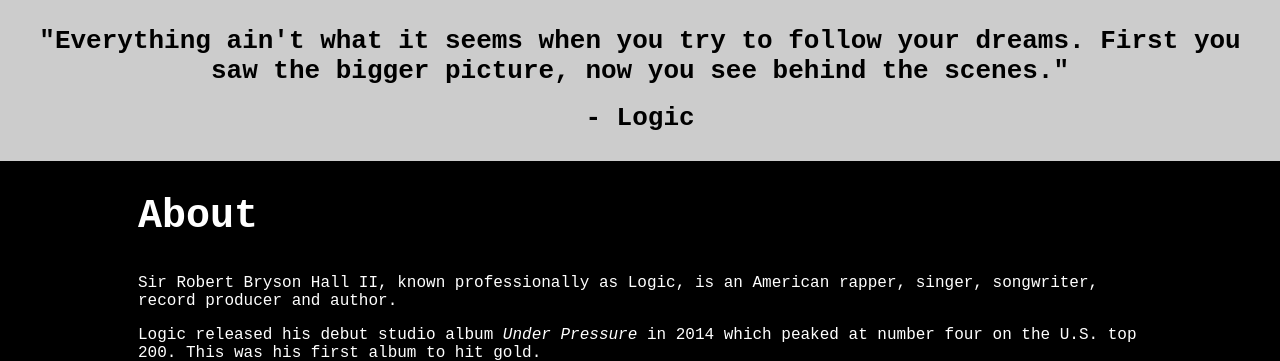
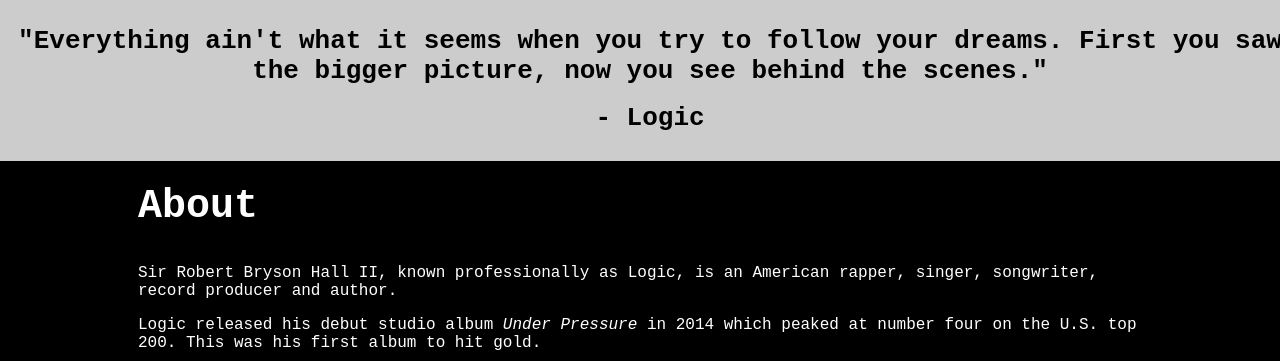
Before and after one commit to jsfilas/FCC-Tribute-Page, a plain HTML site: page index.html in a window 1280 px wide. Shown: the part 854-1215 px from the top of the page. Drawn offline with Linux system fonts and the light colour scheme.

Commit message:
Updated viewport bugs, corrected positioning of hero quote

```diff
--- a/Style/style.css
+++ b/Style/style.css
@@ -52,8 +52,10 @@ a {
   font-color: black;
   text-align: center;
   position: absolute;
-  padding-top: 200px;
+
   padding-right: 1350px;
+  margin-bottom: -10;
+    width: 350px;
 
 }
 
@@ -72,7 +74,7 @@ a {
 }
 
 .albums {
-  margin-left: 300px;
+  margin-left: 15px;
 
 }
 
@@ -192,13 +194,6 @@ iframe {
   text-align: center;
 }
 
-@media screen and (max-width:320px) {
-  /* CSS for screens that are 320 pixels or less will be put in this section */
-}
-
-@media screen and (min-width:320px) and (max-width:640px) {
-  /* for screens that are at least 320 pixels wide but less than or equal to 640 pixels wide */
-}
 
 
 .logic-words-mobile {
@@ -230,6 +225,7 @@ iframe {
     padding: 10px;
     position: relative;
     background: #CCC;
+    width: 100%;
   }
   h1 {
    font-size: 26px;
```
